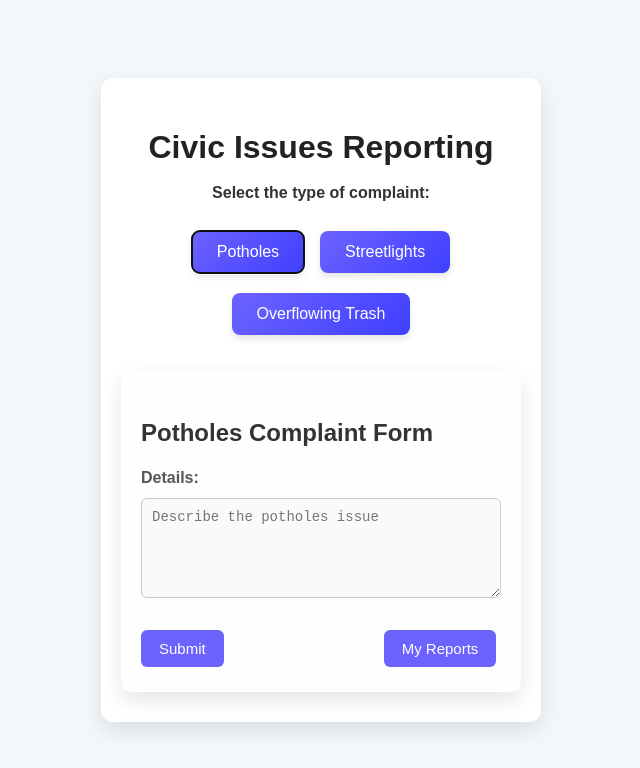
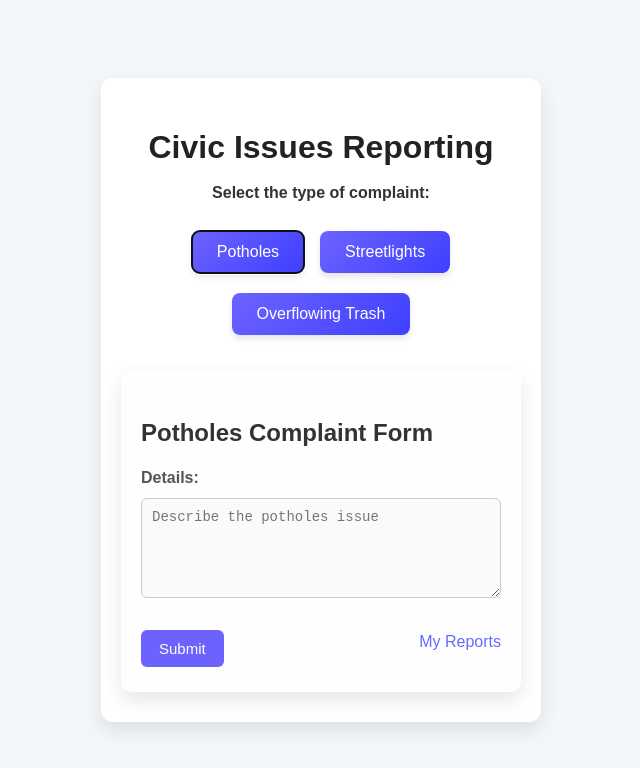
Before and after one commit to chinmayivasista-gthub/civic-pwa, a React (Vite) app: page / in a window 1280 px wide. Both pictures are taken after a click on the button "Potholes". Shown: the top 768 px of the page, without its empty margins (319-959 px from the left). Built offline with nearby package versions, Linux system fonts and the light colour scheme.

Commit message:
Update ComplaintForm.jsx

```diff
--- a/src/components/ComplaintForm.jsx
+++ b/src/components/ComplaintForm.jsx
@@ -2,20 +2,29 @@ import { useState } from 'react';
 import { toast } from 'react-hot-toast';
 import { Link } from "react-router-dom";
 
-function ComplaintForm({ type ,onSubmit }) {
+function ComplaintForm({ type, onSubmit }) {
   const [details, setDetails] = useState('');
 
-    const handleSubmit = (e) => {
+  const handleSubmit = (e) => {
     e.preventDefault();
+
     if (!details) {
-      toast.error("Please enter complaint details"); // Optional error toast
+      toast.error("Please enter complaint details");
       return;
     }
 
-    toast.success(`Complaint submitted:\nType: ${type}\nDetails: ${details}`,{
-      duration:5000,
-      position:"top-right",
-    });
+    toast.success(
+      <div>
+        <strong>Complaint submitted!</strong>
+        <p>Type: {type}</p>
+        <p>Details: {details}</p>
+      </div>,
+      {
+        duration: 5000,
+        position: "top-right",
+      }
+    );
+
     if (onSubmit) onSubmit(details);
     setDetails('');
   };
@@ -33,14 +42,16 @@ function ComplaintForm({ type ,onSubmit }) {
             required
           />
         </label>
-        <div style={{ display: "flex", gap: "160px", marginTop: "10px" }}>
-    <button type="submit">Submit</button>
 
-    <Link to="/reports">
-      <button type="button">My Reports</button>
-    </Link>
-  </div>
+        {/* Buttons Row */}
+        <div style={{ display: "flex", justifyContent: "space-between", marginTop: "10px" }}>
+          <button type="submit">Submit</button>
 
+          {/* Styled Link instead of nested button */}
+          <Link to="/reports" className="my-reports-link">
+            My Reports
+          </Link>
+        </div>
       </form>
     </div>
   );
```
